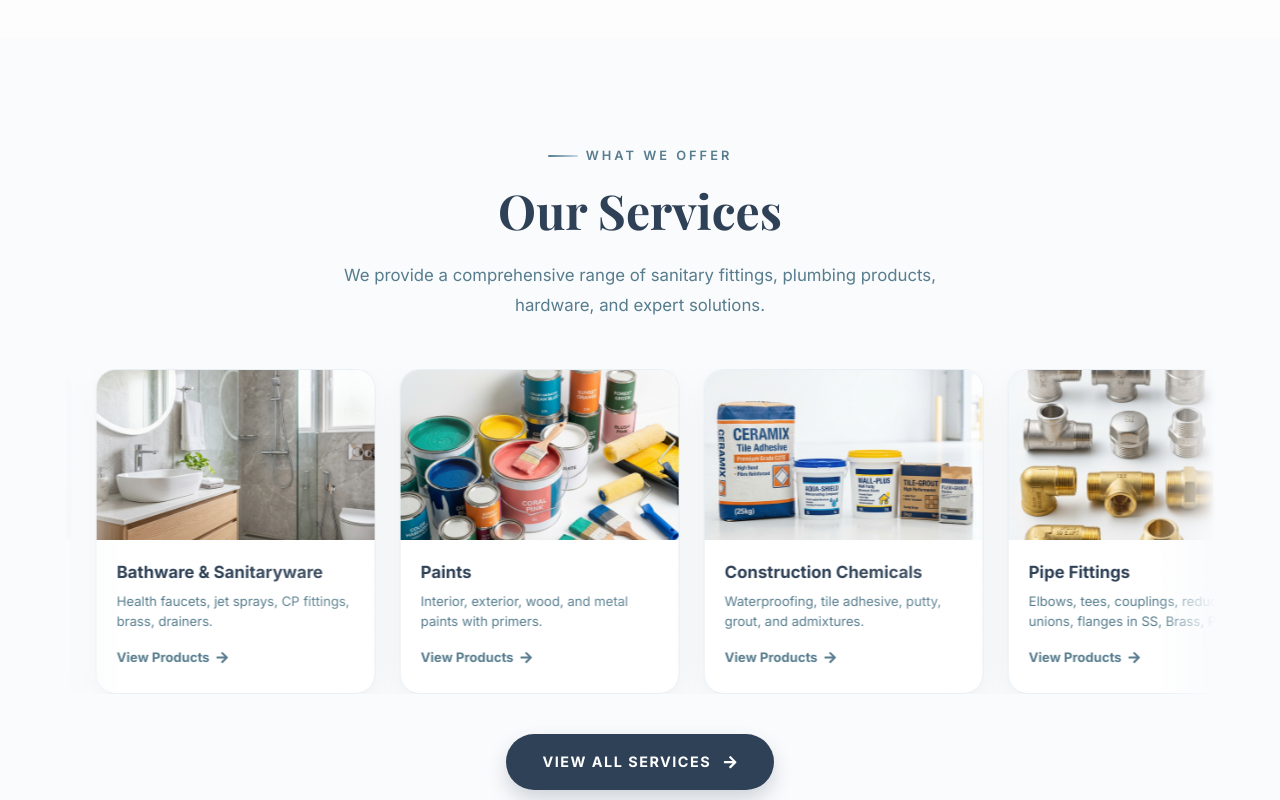
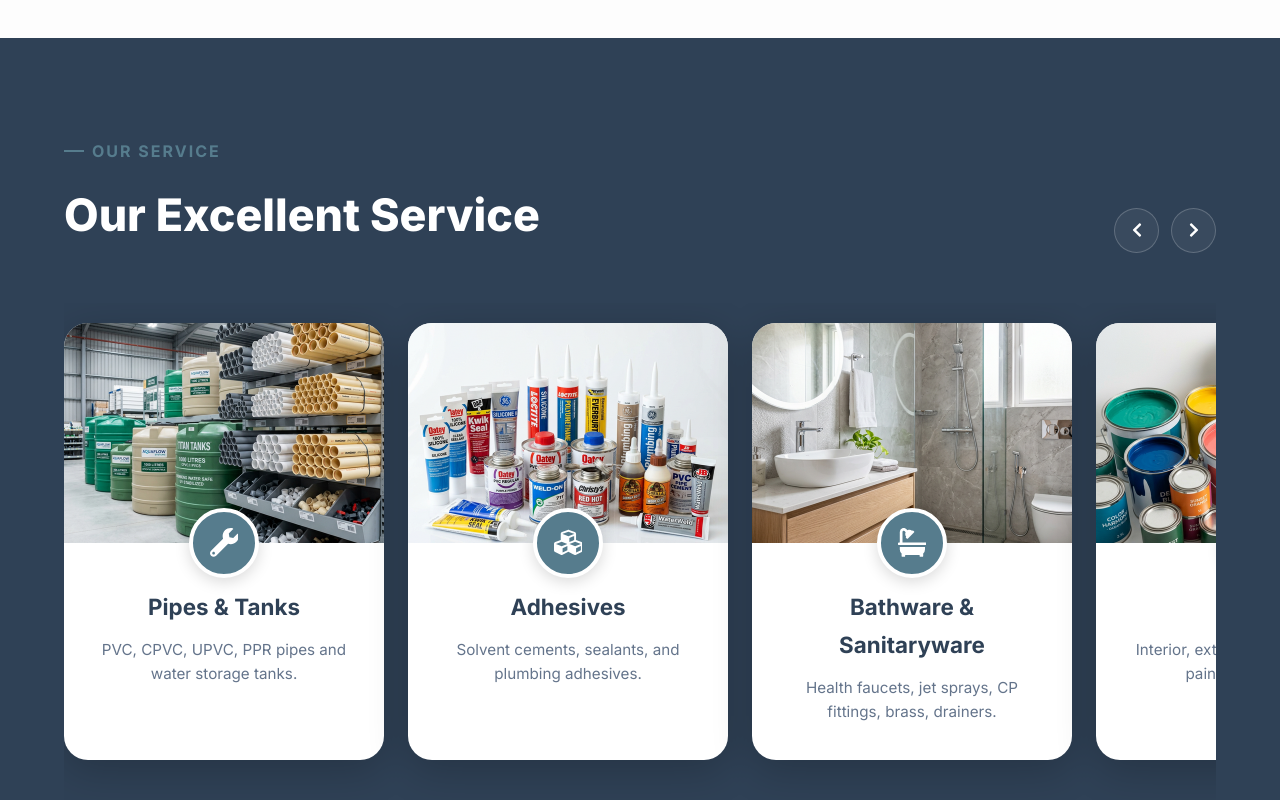
Before and after one commit to Eshbanoliver/nalwayasanitary-website-showcase-next.js, a Next.js app: page / in a window 1280 px wide. Shown: the part 2880-3680 px from the top of the page. Built offline with nearby package versions, Linux system fonts and the light colour scheme.

Commit message:
Updated files

```diff
--- a/src/app/globals.css
+++ b/src/app/globals.css
@@ -11,6 +11,7 @@
   --teal: #567C8D;
   --teal-light: #6a95a8;
   --teal-dark: #456472;
+  --cherry-red: #D1174B;
   --beige: #F5EFEB;
   --beige-dark: #e8ddd6;
   --sky-blue: #C8D9E6;
@@ -3950,3 +3951,173 @@ img {
   font-size: 0.8rem;
   font-weight: 700;
 }
+
+/* ============================================
+   SERVICES SECTION V2 (Excellent Service)
+   ============================================ */
+.services-v2-container {
+  background: var(--navy);
+  padding: 100px 0;
+  position: relative;
+  overflow: hidden;
+}
+
+.services-v2-header {
+  display: flex;
+  justify-content: space-between;
+  align-items: flex-end;
+  margin-bottom: 50px;
+}
+
+.services-v2-title-area {
+  flex: 1;
+}
+
+.services-v2-nav {
+  display: flex;
+  gap: 12px;
+}
+
+.nav-btn {
+  width: 45px;
+  height: 45px;
+  border-radius: 50%;
+  border: 1px solid rgba(255, 255, 255, 0.2);
+  background: rgba(255, 255, 255, 0.05);
+  color: #fff;
+  display: flex;
+  align-items: center;
+  justify-content: center;
+  cursor: pointer;
+  transition: all 0.3s ease;
+}
+
+.nav-btn:hover {
+  background: var(--teal);
+  border-color: var(--teal);
+}
+
+.services-v2-grid {
+  display: flex;
+  gap: 24px;
+  overflow-x: auto;
+  padding: 20px 0 40px;
+  scrollbar-width: none;
+  /* Hide scrollbar Firefox */
+  scroll-behavior: smooth;
+}
+
+.services-v2-grid::-webkit-scrollbar {
+  display: none;
+  /* Hide scrollbar Chrome/Safari */
+}
+
+.service-card-v2 {
+  min-width: 320px;
+  background: #fff;
+  border-radius: 24px;
+  overflow: hidden;
+  box-shadow: 0 10px 40px rgba(0, 0, 0, 0.2);
+  transition: transform 0.3s ease;
+  position: relative;
+}
+
+.service-card-v2:hover {
+  transform: translateY(-10px);
+}
+
+.service-card-v2-image {
+  height: 220px;
+  position: relative;
+}
+
+.service-card-v2-image img {
+  width: 100%;
+  height: 100%;
+  object-fit: cover;
+}
+
+.service-card-v2-icon {
+  position: absolute;
+  bottom: 0;
+  left: 50%;
+  transform: translate(-50%, 50%);
+  width: 70px;
+  height: 70px;
+  background: var(--teal);
+  /* Using teal for primary icons */
+  border: 4px solid #fff;
+  border-radius: 50%;
+  display: flex;
+  align-items: center;
+  justify-content: center;
+  color: #fff;
+  font-size: 1.8rem;
+  z-index: 2;
+  box-shadow: 0 4px 15px rgba(0, 0, 0, 0.15);
+  transition: all 0.3s ease;
+}
+
+.service-card-v2:hover .service-card-v2-icon {
+  background: var(--cherry-red);
+  /* Switch to cherry red on hover */
+  transform: translate(-50%, 50%) scale(1.1) rotate(10deg);
+}
+
+.service-card-v2-content {
+  padding: 45px 30px 35px;
+  text-align: center;
+}
+
+.service-card-v2-content h3 {
+  color: var(--navy);
+  font-size: 1.4rem;
+  font-weight: 700;
+  margin-bottom: 12px;
+}
+
+.service-card-v2-content p {
+  color: #64748b;
+  font-size: 0.95rem;
+  line-height: 1.6;
+}
+
+.section-label-v2 {
+  color: var(--teal);
+  font-weight: 700;
+  letter-spacing: 2px;
+  display: flex;
+  align-items: center;
+  gap: 8px;
+  margin-bottom: 12px;
+}
+
+.section-label-v2::before {
+  content: "";
+  width: 20px;
+  height: 2px;
+  background: var(--teal);
+}
+
+.section-title-v2 {
+  color: #fff;
+  font-size: 2.8rem;
+  font-weight: 800;
+  margin: 0;
+}
+
+@media (max-width: 768px) {
+  .section-title-v2 {
+    font-size: 2.2rem;
+  }
+
+  .services-v2-header {
+    flex-direction: column;
+    align-items: flex-start;
+    gap: 20px;
+  }
+
+  .service-card-v2 {
+    min-width: 280px;
+  }
+}
--- a/src/app/page.tsx
+++ b/src/app/page.tsx
@@ -27,6 +27,8 @@ import {
   FaIndustry,
   FaCog,
   FaTrophy,
+  FaChevronLeft,
+  FaChevronRight,
 } from "react-icons/fa";
 import { MdPlumbing, MdKitchen } from "react-icons/md";
 import { serviceCategories } from "./data/services";
@@ -345,39 +347,70 @@ export default function HomePage() {
       </section>
 
 
-      {/* ====== SERVICES - INFINITE SCROLL ====== */}
-      <section className="section" id="services">
+      {/* ====== SERVICES SECTION V2 ====== */}
+      <section className="services-v2-container" id="services">
         <div className="container">
           <AnimateOnScroll>
-            <div style={{ textAlign: "center", marginBottom: 48 }}>
-              <span className="section-label">What We Offer</span>
-              <h2 className="section-title">Our Services</h2>
-              <p className="section-subtitle" style={{ margin: "0 auto" }}>
-                We provide a comprehensive range of sanitary fittings, plumbing products, hardware, and expert solutions.
-              </p>
+            <div className="services-v2-header">
+              <div className="services-v2-title-area">
+                <span className="section-label-v2">OUR SERVICE</span>
+                <h2 className="section-title-v2">Our Excellent Service</h2>
+              </div>
+              <div className="services-v2-nav">
+                <button
+                  className="nav-btn"
+                  onClick={() => {
+                    const grid = document.getElementById('services-grid-v2');
+                    if (grid) grid.scrollBy({ left: -344, behavior: 'smooth' });
+                  }}
+                  aria-label="Previous"
+                >
+                  <FaChevronLeft />
+                </button>
+                <button
+                  className="nav-btn"
+                  onClick={() => {
+                    const grid = document.getElementById('services-grid-v2');
+                    if (grid) grid.scrollBy({ left: 344, behavior: 'smooth' });
+                  }}
+                  aria-label="Next"
+                >
+                  <FaChevronRight />
+                </button>
+              </div>
             </div>
           </AnimateOnScroll>
-          <div className="marquee-container">
-            <div className="marquee-track">
-              {[...serviceCategories, ...serviceCategories].map((cat, i) => (
-                <Link href={`/services/${cat.slug}`} key={i} className="marquee-card glass-card">
-                  <div className="marquee-card-image">
+
+          <div className="services-v2-grid" id="services-grid-v2">
+            {serviceCategories.map((cat, i) => {
+              // Map slugs to appropriate icons
+              let Icon = FaCubes;
+              if (cat.slug.includes('pipe')) Icon = FaWrench;
+              if (cat.slug.includes('bath') || cat.slug.includes('sanitary')) Icon = FaBath;
+              if (cat.slug.includes('paint')) Icon = FaTint;
+              if (cat.slug.includes('valve')) Icon = FaIndustry;
+              if (cat.slug.includes('fastener') || cat.slug.includes('clamp')) Icon = FaCog;
+
+              return (
+                <Link href={`/services/${cat.slug}`} key={i} className="service-card-v2">
+                  <div className="service-card-v2-image">
                     <img src={cat.image} alt={cat.title} />
+                    <div className="service-card-v2-icon">
+                      <Icon />
+                    </div>
                   </div>
-                  <div className="marquee-card-content">
+                  <div className="service-card-v2-content">
                     <h3>{cat.title}</h3>
                     <p>{cat.shortDesc}</p>
-                    <span className="marquee-card-link">
-                      View Products <FaArrowRight />
-                    </span>
                   </div>
                 </Link>
-              ))}
-            </div>
+              );
+            })}
           </div>
+
           <AnimateOnScroll>
             <div style={{ textAlign: "center", marginTop: 40 }}>
-              <Link href="/services" className="btn btn-primary">
+              <Link href="/services" className="btn btn-primary" style={{ background: 'var(--teal)', borderColor: 'var(--teal)' }}>
                 View All Services <FaArrowRight />
               </Link>
             </div>
```
